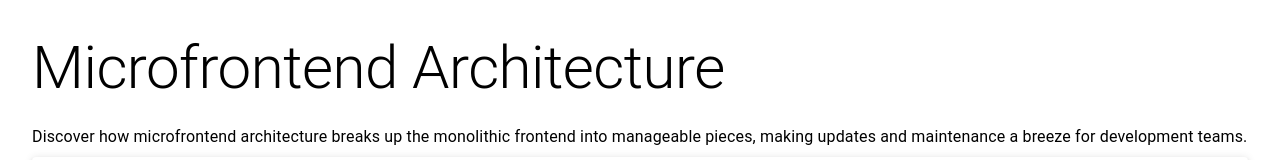
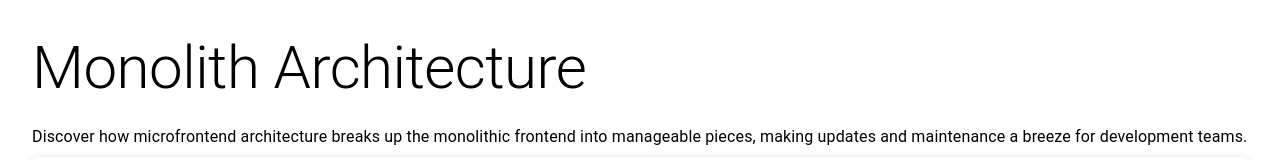
Before and after one commit to Bachelors-Vei1/monolith_with_reactSPA, a React app: page / in a window 1280 px wide. Shown: the top 160 px of the page. Built offline with nearby package versions, Linux system fonts and the light colour scheme.

Commit message:
Edit heading

```diff
--- a/src/components/MicrofrontendInfo.js
+++ b/src/components/MicrofrontendInfo.js
@@ -7,7 +7,7 @@ function MicrofrontendInfo() {
     <Container maxWidth="lg">
       <Box my={4}>
         <Typography variant="h2" component="h1" gutterBottom>
-          Microfrontend Architecture
+          Monolith Architecture
         </Typography>
         <Typography variant="body1" gutterBottom>
           Discover how microfrontend architecture breaks up the monolithic frontend into manageable pieces,
```
